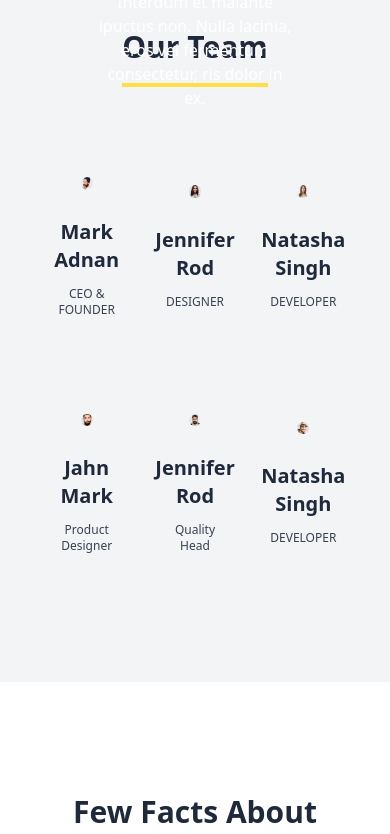
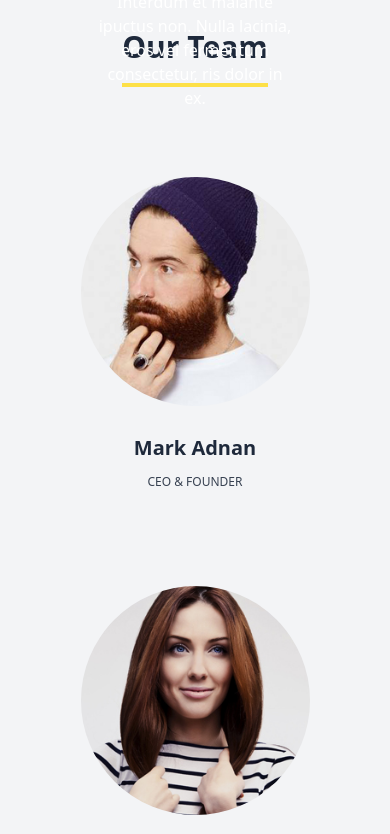
Before and after one commit to ffarhadijs/ecommerce-shop, a React (Create React App) app: page /about in a window 390 px wide. Shown: the part 1660-2494 px from the top of the page. Built offline with nearby package versions, Linux system fonts and the light colour scheme.

Commit message:
made responsive

```diff
--- a/src/component/team/Team.js
+++ b/src/component/team/Team.js
@@ -11,19 +11,19 @@ const Team = () => {
           Our Team
         </span>
       </div>
-      <div className="flex flex-row justify-between items-center flex-wrap w-5/6 mx-auto">
+      <div className="flex flex-col sm:flex-row justify-between items-center flex-wrap w-5/6 mx-auto">
         {teamData.map((member) => (
           <div
             key={member.id}
-            className="w-1/3 h-auto p-12 text-center flex flex-col justify-center items-center"
+            className=" w-full sm:w-1/2 md:w-1/3 h-auto p-12 sm:p-8 lg:p-12 text-center flex flex-col justify-center items-center"
           >
-            <div className="box relative w-full h-auto mb-4">
+            <div className="box relative rounded-full w-full h-auto mb-4">
               <img
                 src={member.img}
                 className=" rounded-full w-full"
                 alt="team member"
               />
-              <div className="tools absolute top-0 left-0 w-full h-full rounded-full mb-4 bg-gray-800 bg-opacity-50 hidden flex-row justify-around items-center text-white text-3xl font-bold px-8">
+              <div className="tools absolute inset-0 w-full h-auto rounded-full flex flex-row justify-around items-center text-white text-3xl font-bold">
                 <button className="hover:text-yellow-400 hover:scale-125 transition-all duration-500">
                   <Tooltip title="Instagram">
                   <FiInstagram style={{ display: "inline" }} />
```
